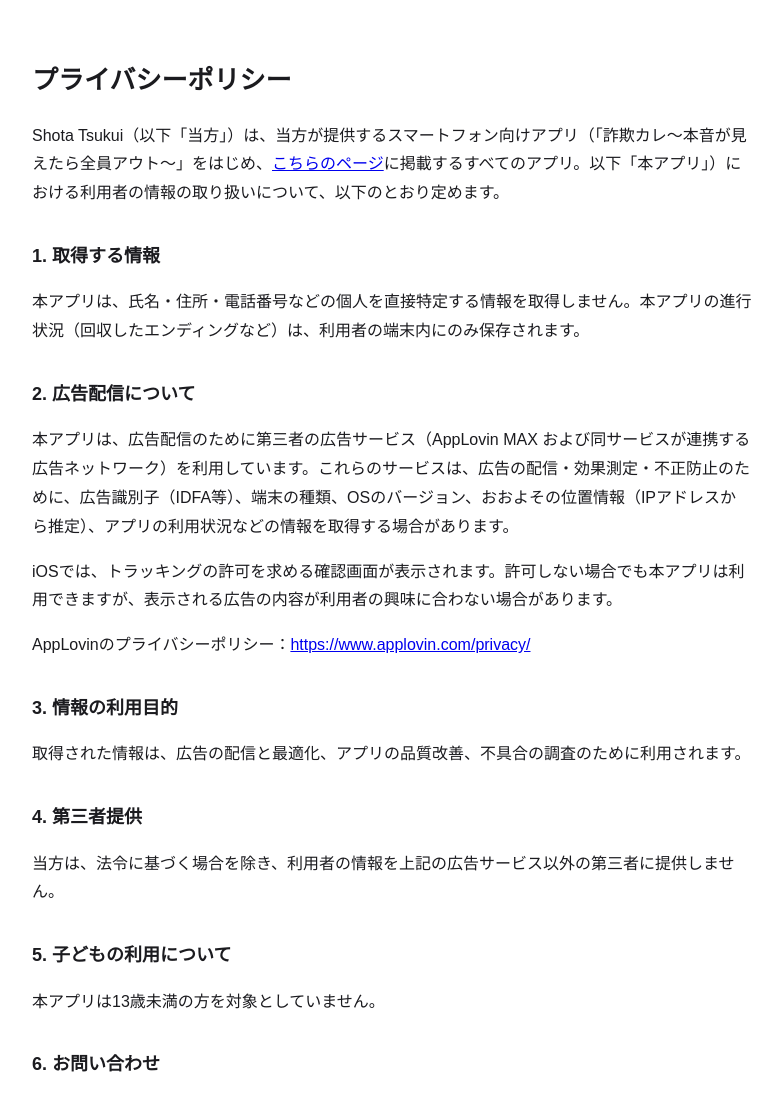
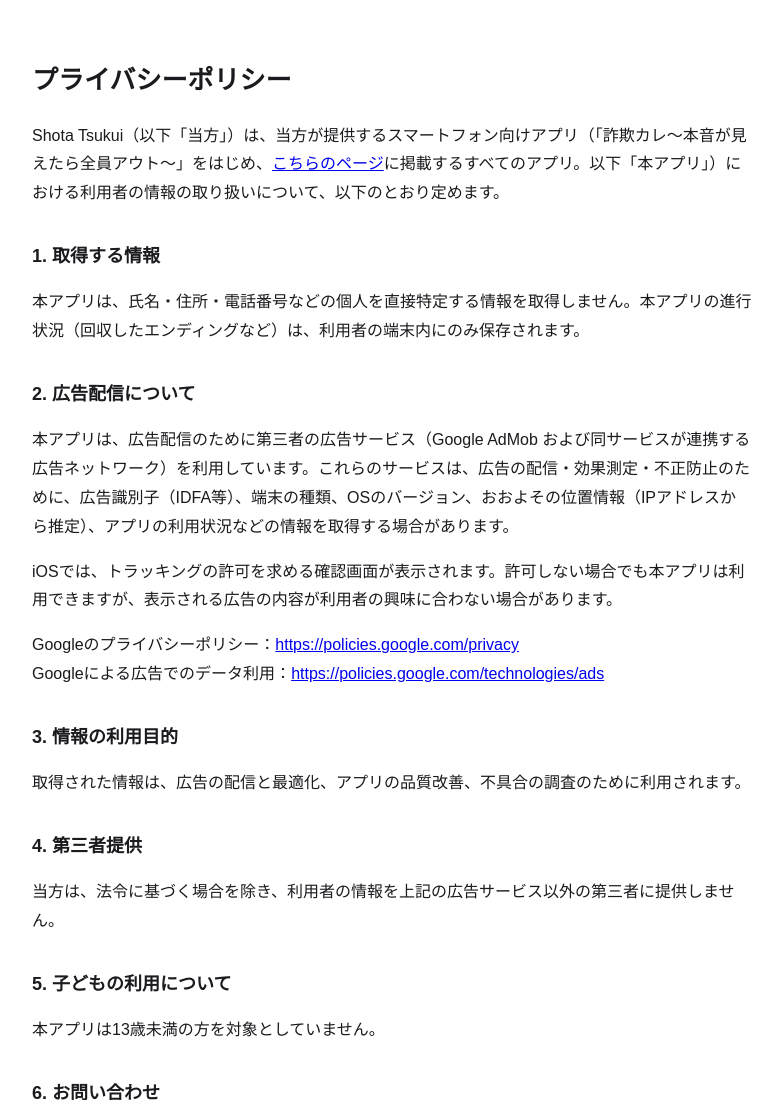
Before and after one commit to y3595780-boop/y3595780-boop.github.io, a plain HTML site: page privacy.html in a window 1280 px wide. Shown: the top 1100 px of the page, without its empty margins (248-1030 px from the left). Drawn offline with Linux system fonts and the light colour scheme.

Commit message:
Update privacy.html

```diff
--- a/privacy.html
+++ b/privacy.html
@@ -19,9 +19,9 @@ h1{font-size:26px}h2{font-size:18px;margin-top:32px}
 <p>本アプリは、氏名・住所・電話番号などの個人を直接特定する情報を取得しません。本アプリの進行状況（回収したエンディングなど）は、利用者の端末内にのみ保存されます。</p>
 
 <h2>2. 広告配信について</h2>
-<p>本アプリは、広告配信のために第三者の広告サービス（AppLovin MAX および同サービスが連携する広告ネットワーク）を利用しています。これらのサービスは、広告の配信・効果測定・不正防止のために、広告識別子（IDFA等）、端末の種類、OSのバージョン、おおよその位置情報（IPアドレスから推定）、アプリの利用状況などの情報を取得する場合があります。</p>
+<p>本アプリは、広告配信のために第三者の広告サービス（Google AdMob および同サービスが連携する広告ネットワーク）を利用しています。これらのサービスは、広告の配信・効果測定・不正防止のために、広告識別子（IDFA等）、端末の種類、OSのバージョン、おおよその位置情報（IPアドレスから推定）、アプリの利用状況などの情報を取得する場合があります。</p>
 <p>iOSでは、トラッキングの許可を求める確認画面が表示されます。許可しない場合でも本アプリは利用できますが、表示される広告の内容が利用者の興味に合わない場合があります。</p>
-<p>AppLovinのプライバシーポリシー：<a href="https://www.applovin.com/privacy/">https://www.applovin.com/privacy/</a></p>
+<p>Googleのプライバシーポリシー：<a href="https://policies.google.com/privacy">https://policies.google.com/privacy</a><br>Googleによる広告でのデータ利用：<a href="https://policies.google.com/technologies/ads">https://policies.google.com/technologies/ads</a></p>
 
 <h2>3. 情報の利用目的</h2>
 <p>取得された情報は、広告の配信と最適化、アプリの品質改善、不具合の調査のために利用されます。</p>
```
